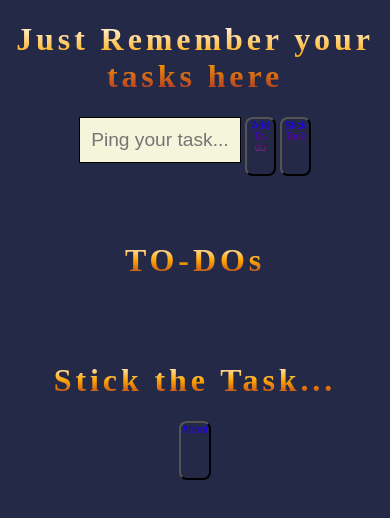
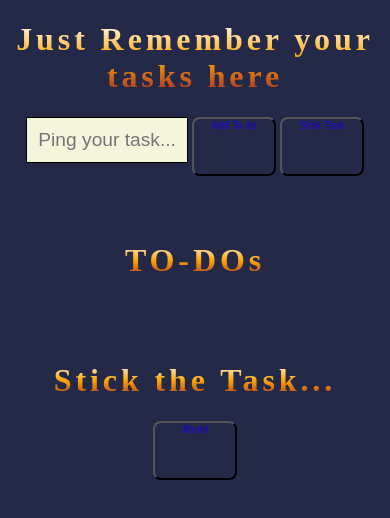
Before and after one commit to giri14v/todo.github.io, a plain HTML site: page index.html in a window 390 px wide. Drawn offline with Linux system fonts and the light colour scheme.

Commit message:
Update style.css

```diff
--- a/style.css
+++ b/style.css
@@ -87,7 +87,7 @@ button{
     font-size: 1rem;
     text-align: center;
     height: 5vh;
-    width: 7vw;
+    width: calc(28px + 2*28px);
     border-radius: 2vw;
     background: linear-gradient(blue,purple, white);
     -webkit-background-clip: text;
@@ -117,7 +117,6 @@ h1{
       font-size: 12px;
       /* padding: auto; */
       height: 6vh;
-      width: 7vw;
     }
     .todo, .ToDoDetails{
         display: flex;
@@ -138,6 +137,5 @@ h1{
       font-size: 10px;
       /* padding: auto; */
       height: 7vh;
-      width: 8vw;
     }
 }
```
